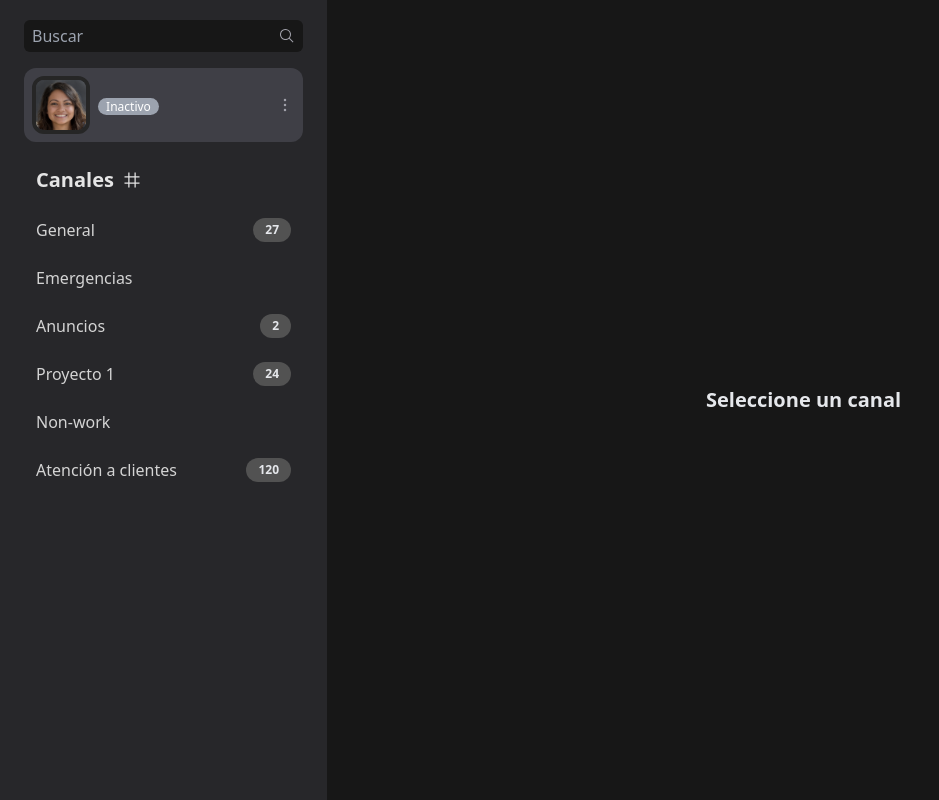
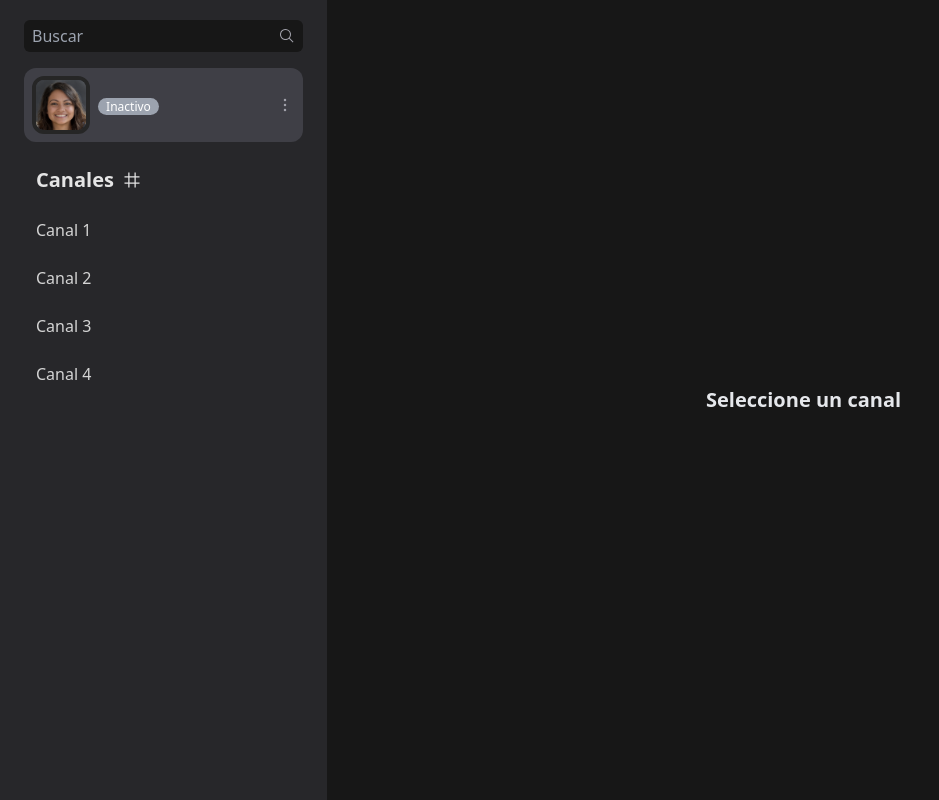
Before and after one commit to DannielNavas/chat-vuex, a Vue app: page / in a window 1280 px wide. Shown: the whole page, without its empty margins (0-939 px from the left). Built offline with nearby package versions, Linux system fonts and the light colour scheme.

Commit message:
✨ chanels and search

```diff
--- a/src/store/index.js
+++ b/src/store/index.js
@@ -1,3 +1,4 @@
+import channels from "@/store/modules/channels";
 import profile from "@/store/modules/profile";
 import { createStore } from "vuex";
 
@@ -52,6 +53,7 @@ const store = createStore({
   },
   modules: {
     profile,
+    channels,
     // {
     // TODO: uso basico de los modulos
     // state() {
--- /dev/null
+++ b/src/store/modules/channels/index.js
@@ -0,0 +1,38 @@
+const module = {
+  namespaced: true,
+  state() {
+    return {
+      channels: [
+        {
+          id: 1,
+          name: "Canal 1",
+          messages: [],
+        },
+        {
+          id: 2,
+          name: "Canal 2",
+          messages: [],
+        },
+        {
+          id: 3,
+          name: "Canal 3",
+          messages: [],
+        },
+        {
+          id: 4,
+          name: "Canal 4",
+          messages: [],
+        },
+      ],
+    };
+  },
+  getters: {
+    getChannels: (state) => (search) => {
+      return state.channels.filter((channel) => {
+        return channel.name.toLowerCase().includes(search.toLowerCase()) ?? true;
+      });
+    },
+  },
+};
+
+export default module;
--- a/src/views/HomeView.vue
+++ b/src/views/HomeView.vue
@@ -47,6 +47,7 @@ export default {
     ...mapState(["status"]),
     ...mapGetters("profile", ["firstName"]),
     // ...mapGetters("otroModulo", ["otraFuncion"]),
+    ...mapGetters("channels", ["getChannels"]),
   },
 };
 </script>
@@ -68,11 +69,11 @@ export default {
       /></RouterLink>
       <div class="channels">
         <ChatItem
-          v-for="channel in channels"
+          v-for="channel in getChannels(search)"
           :key="channel.id"
           :id="channel.id"
           :name="channel.name"
-          :messages="channel.messages"
+          :messages="channel.messages.length"
         />
       </div>
     </aside>
```
